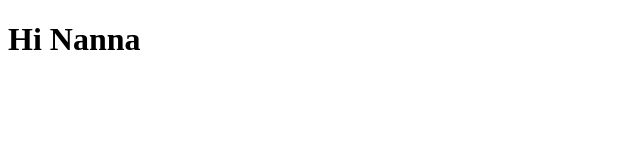
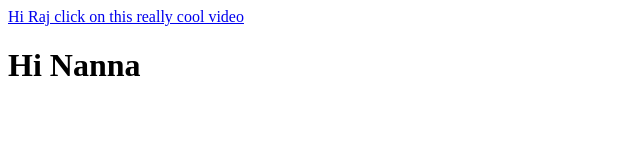
Before and after one commit to rishipenmetcha/rishipenmetcha.github.io, a plain HTML site: page index.html in a window 1280 px wide. Shown: the whole page, without its empty margins (0-640 px from the left). Drawn offline with Linux system fonts and the light colour scheme.

Commit message:
test for raj

```diff
--- a/index.html
+++ b/index.html
@@ -6,6 +6,7 @@
 </head>
 
 <body>
+  <a href="https://www.youtube.com/watch?v=dQw4w9WgXcQ">Hi Raj click on this really cool video</a>
   <h1>Hi Nanna</h1>
 </body>
 
```
